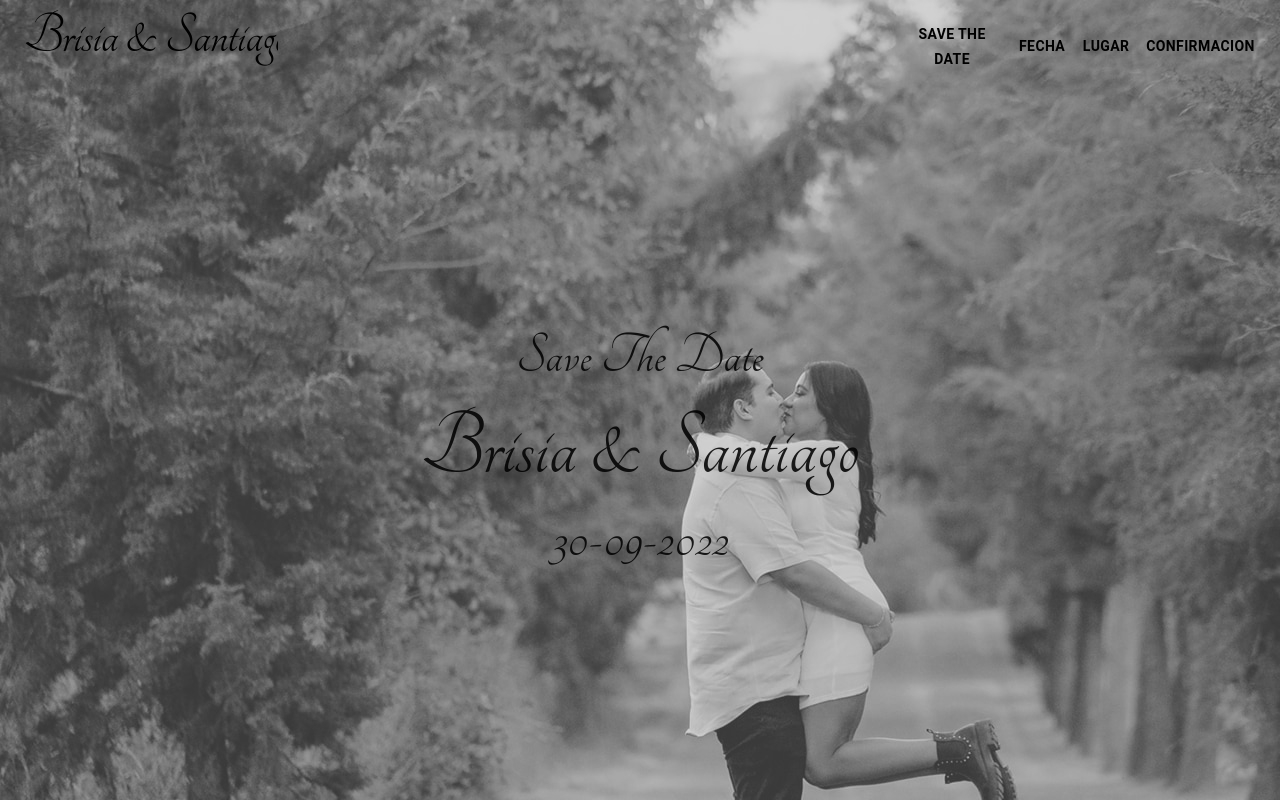
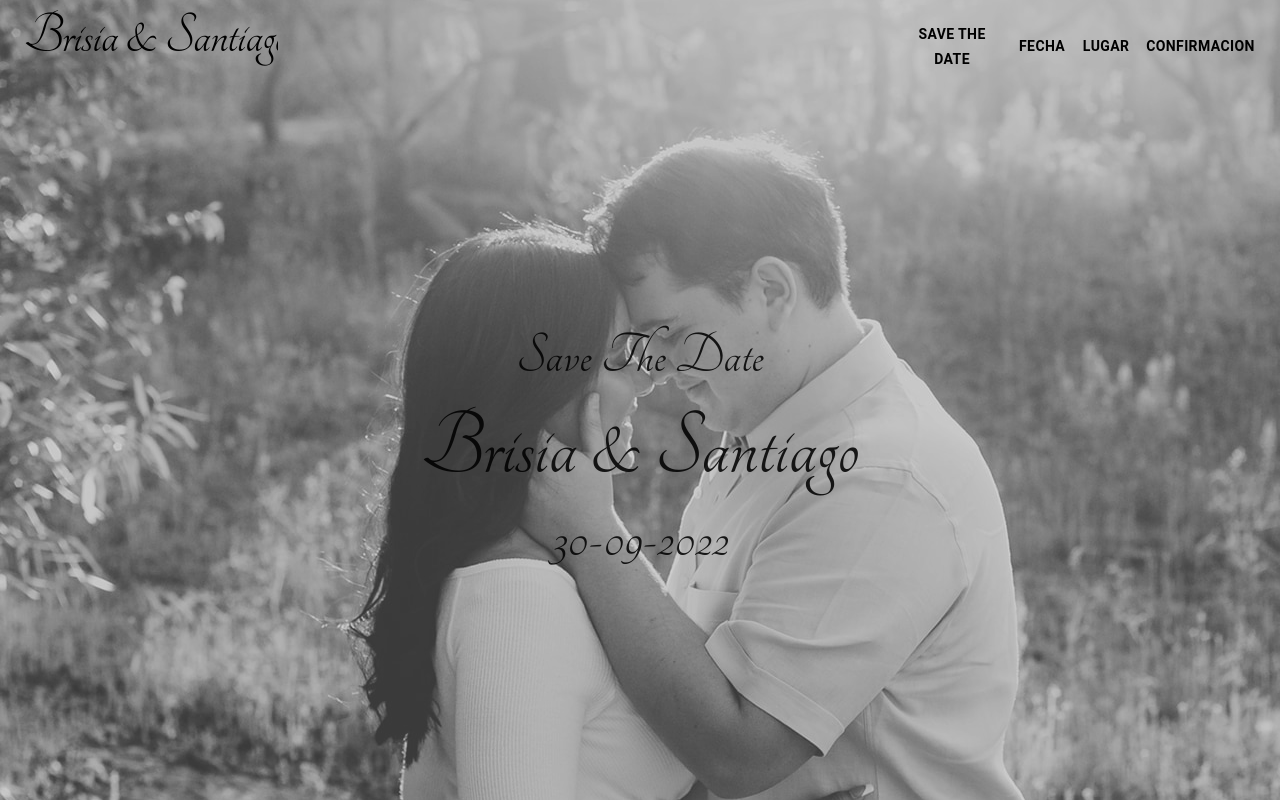
Before and after one commit to milton839/wedding-project, a React (Create React App) app: page / in a window 1280 px wide. Shown: the top 800 px of the page. Built offline with nearby package versions, Linux system fonts and the light colour scheme.

Commit message:
some corrections

```diff
--- a/src/Components/Countdown/Countdown.js
+++ b/src/Components/Countdown/Countdown.js
@@ -33,7 +33,6 @@ class Countdown extends Component {
 	render() {
 		return (
 			<div>
-
 				<br />
 				<br />
 				<br />
@@ -61,7 +60,6 @@ class Countdown extends Component {
 				<br />
 				<br />
 				<br />
-
 			</div>
 		);
 	}
--- a/src/Components/People.js
+++ b/src/Components/People.js
@@ -39,7 +39,7 @@ const People = () => {
 
       </Icon> */}
 			<br />
-			<Typography variant="h3">
+			<Typography variant="h4">
 				Juana Yañez Olea
 				<br />
 				&
@@ -51,7 +51,7 @@ const People = () => {
 
       </Icon> */}
 			<br />
-			<Typography variant="h3">
+			<Typography variant="h4">
 				Maria de Jesus Hernandez Mendez
 				<br />
 				&
@@ -63,6 +63,8 @@ const People = () => {
 				En Compania de nuestros padrinos
 				<br />
 				<br />
+			</Typography>
+			<Typography variant="h4">
 				Patricia Adela Hernandez Mendez
 				<br />
 				&
--- a/src/Components/SaveTheDate.js
+++ b/src/Components/SaveTheDate.js
@@ -1,29 +1,30 @@
-import { Typography } from '@material-ui/core';
-import { Box } from '@mui/material';
-import background from '../Images/foto2.jpg';
+import { Typography } from "@material-ui/core";
+import { Box } from "@mui/material";
+import background from "../Images/foto1.jpg";
 
 const SaveTheDate = () => {
 	return (
-      <Box >
+		<Box>
 			<Box
-         id='saveDate'
+				id="saveDate"
 				sx={{
 					backgroundImage: `linear-gradient(to right, rgba(140, 140, 140, 0.4), rgba(140, 140, 140, 0.4)),url(${background})`,
-               padding: '320px 0 340px 0',
-			   filter: 'grayscale(1)'
+					padding: "320px 0 340px 0",
+					filter: "grayscale(1)",
+					backgroundPosition: "center",
 				}}
 			>
-            <Typography variant='h2' fontFamily='Tangerine'>
+				<Typography variant="h2" fontFamily="Tangerine">
 					Save The Date
 				</Typography>
 				<Typography
-               variant='h1'
-               fontFamily='Tangerine'
-               sx={{ fontWeight: 'bold', fontSize: '110px' }}
+					variant="h1"
+					fontFamily="Tangerine"
+					sx={{ fontWeight: "bold", fontSize: "110px" }}
 				>
 					Brisia & Santiago
 				</Typography>
-            <Typography variant='h2' fontFamily='Tangerine'>
+				<Typography variant="h2" fontFamily="Tangerine">
 					30-09-2022
 				</Typography>
 			</Box>
```
Also changed, not shown: 1 other file (tests, documents, lock files or other folders). Lines whose indentation alone changed are shown as unchanged.
